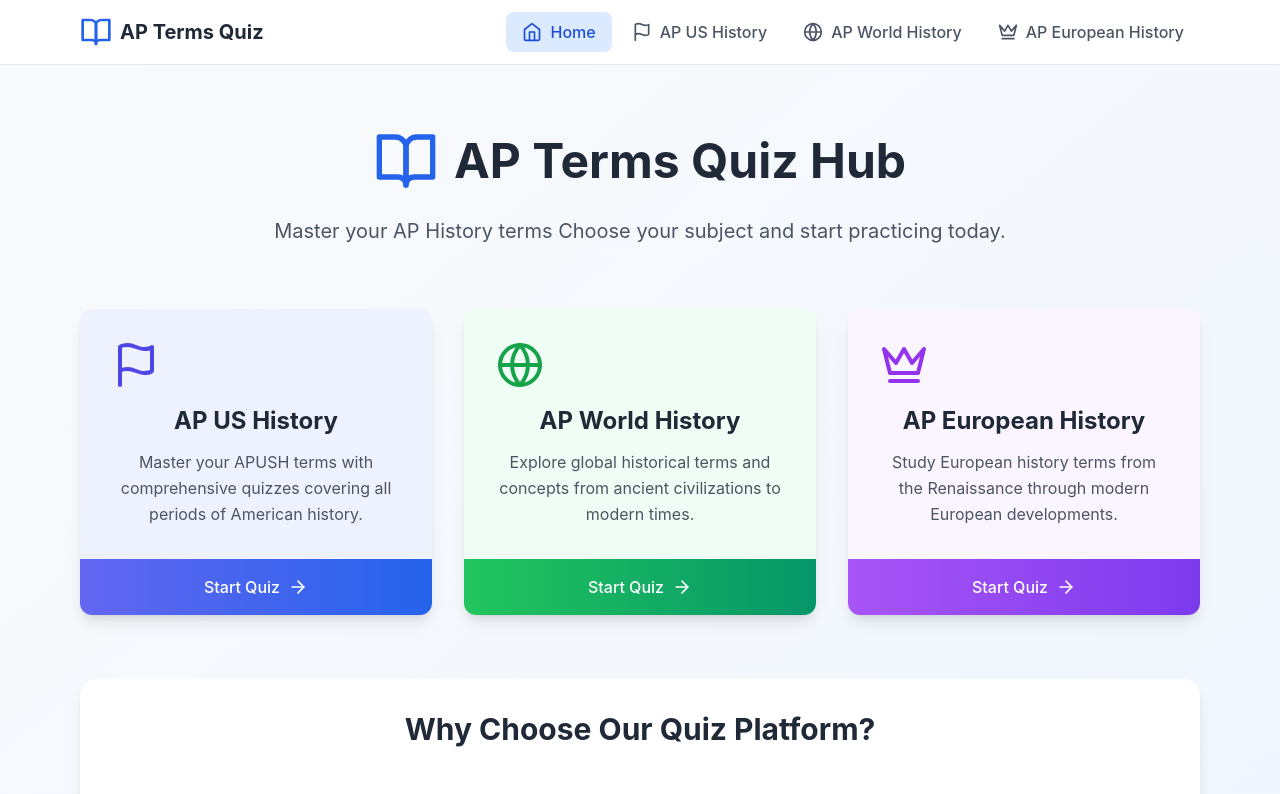
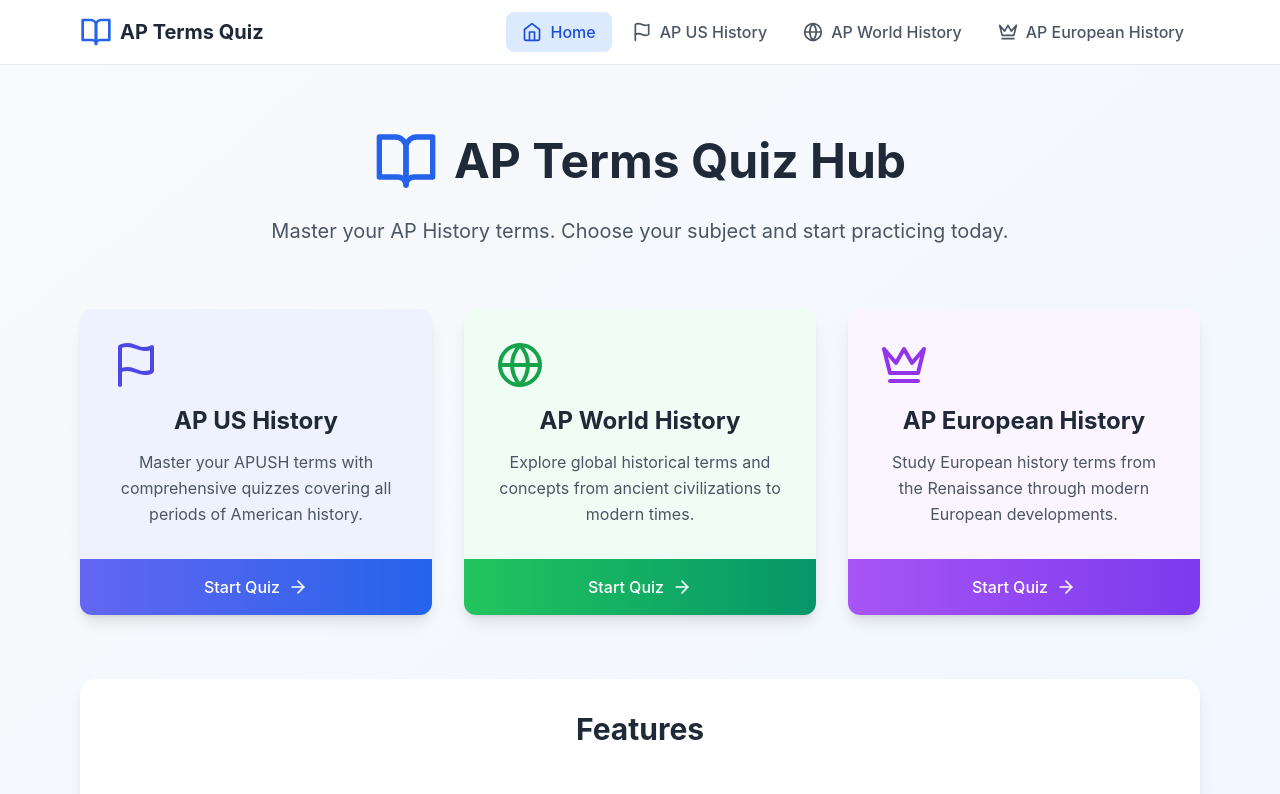
Before and after one commit to AluskyWolf/apush-fluencyfacts-vercel, a React (Create React App) app in the folder Downloads/apush-quiz-app/apush-quiz/: page / in a window 1280 px wide. Shown: the top 794 px of the page. Built offline with nearby package versions, Linux system fonts and the light colour scheme.

Commit message:
updated homescreen

```diff
--- a/Downloads/apush-quiz-app/apush-quiz/src/components/HomePage.js
+++ b/Downloads/apush-quiz-app/apush-quiz/src/components/HomePage.js
@@ -53,7 +53,7 @@
             <h1 className="text-5xl font-bold text-gray-800">AP Terms Quiz Hub</h1>
           </div>
           <p className="text-xl text-gray-600 max-w-3xl mx-auto">
-            Master your AP History terms
+            Master your AP History terms.
             Choose your subject and start practicing today.
           </p>
         </div>
@@ -85,7 +85,7 @@
 
         {/* Features Section */}
         <div className="bg-white rounded-2xl shadow-lg p-8 mb-16">
-  <h2 className="text-3xl font-bold text-gray-800 text-center mb-12">Why Choose Our Quiz Platform?</h2>
+  <h2 className="text-3xl font-bold text-gray-800 text-center mb-12">Features</h2>
   <div className="flex flex-wrap justify-center gap-8">
     {features.map((feature, index) => (
       <div key={index} className="text-center max-w-sm">
```
